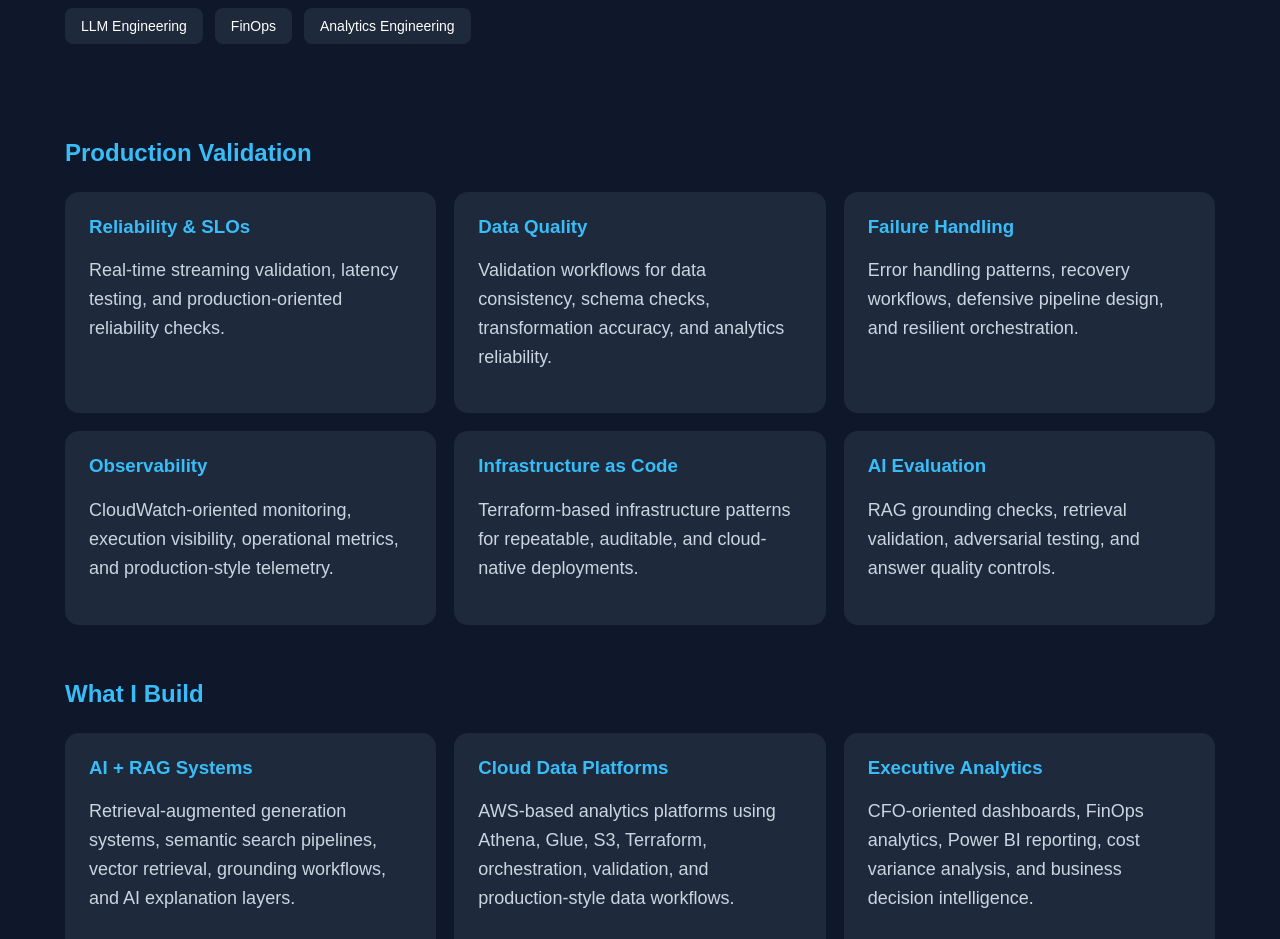
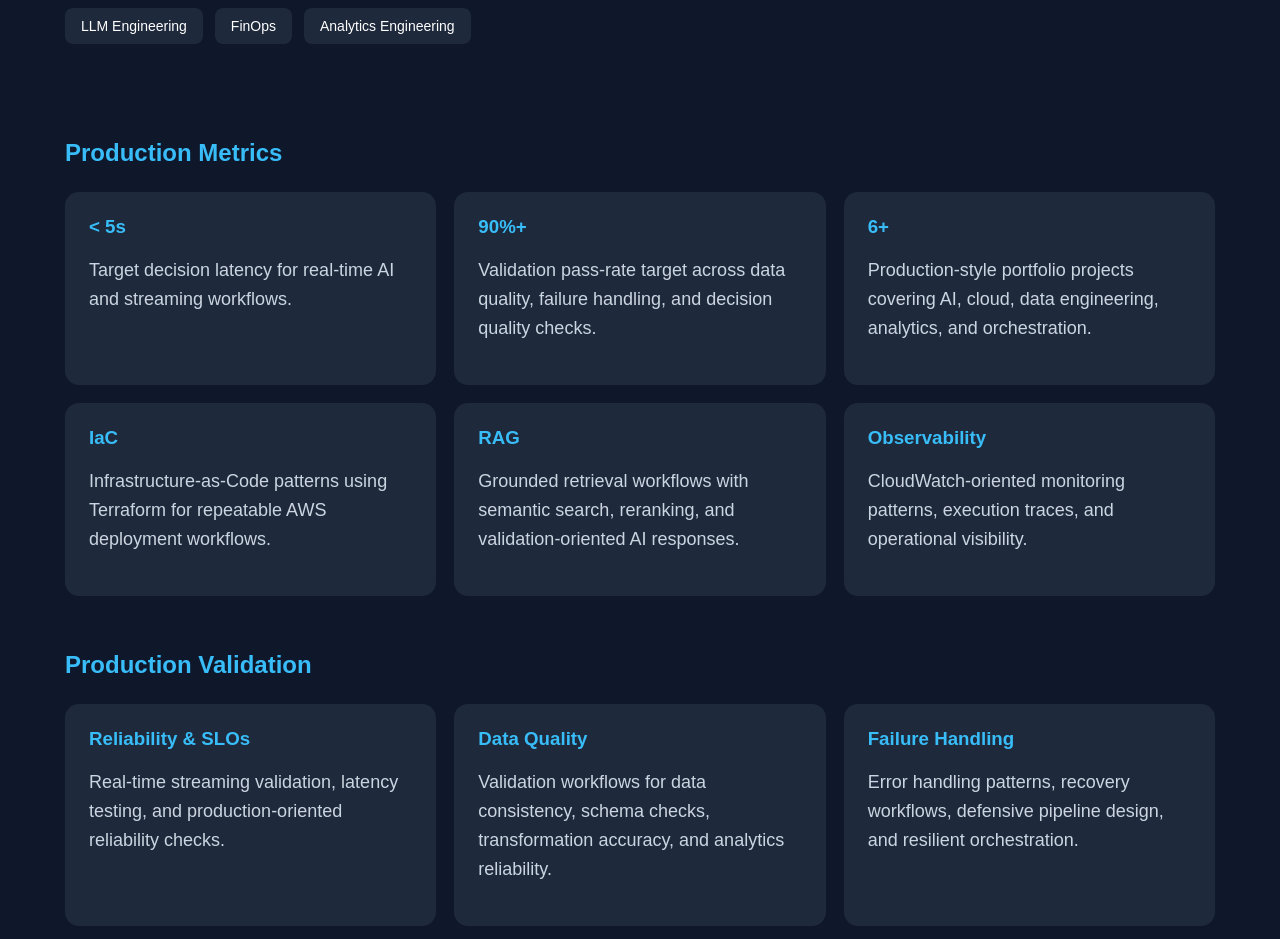
Before and after one commit to xavi092000/xavi092000.github.io, a plain HTML site: page index.html in a window 1280 px wide. Shown: the part 840-1779 px from the top of the page. Drawn offline with Linux system fonts and the light colour scheme.

Commit message:
Add production metrics section

```diff
--- a/index.html
+++ b/index.html
@@ -175,6 +175,42 @@
     </section>
 
 <section>
+
+<section>
+  <h2>Production Metrics</h2>
+
+  <div class="grid">
+    <div class="card">
+      <h3>&lt; 5s</h3>
+      <p>Target decision latency for real-time AI and streaming workflows.</p>
+    </div>
+
+    <div class="card">
+      <h3>90%+</h3>
+      <p>Validation pass-rate target across data quality, failure handling, and decision quality checks.</p>
+    </div>
+
+    <div class="card">
+      <h3>6+</h3>
+      <p>Production-style portfolio projects covering AI, cloud, data engineering, analytics, and orchestration.</p>
+    </div>
+
+    <div class="card">
+      <h3>IaC</h3>
+      <p>Infrastructure-as-Code patterns using Terraform for repeatable AWS deployment workflows.</p>
+    </div>
+
+    <div class="card">
+      <h3>RAG</h3>
+      <p>Grounded retrieval workflows with semantic search, reranking, and validation-oriented AI responses.</p>
+    </div>
+
+    <div class="card">
+      <h3>Observability</h3>
+      <p>CloudWatch-oriented monitoring patterns, execution traces, and operational visibility.</p>
+    </div>
+  </div>
+</section>
   <h2>Production Validation</h2>
 
   <div class="grid">
```
